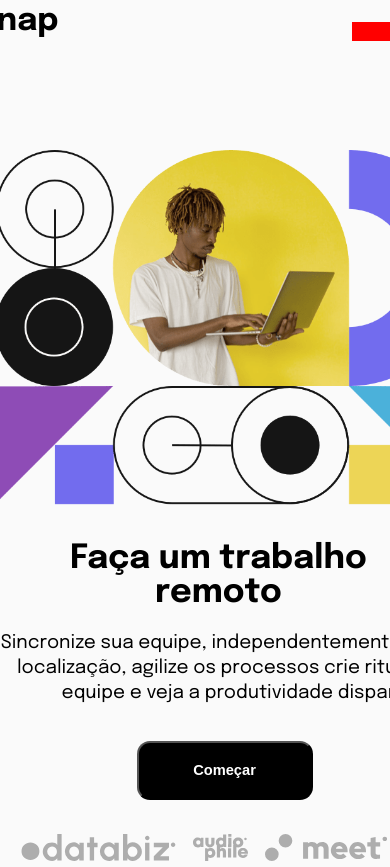
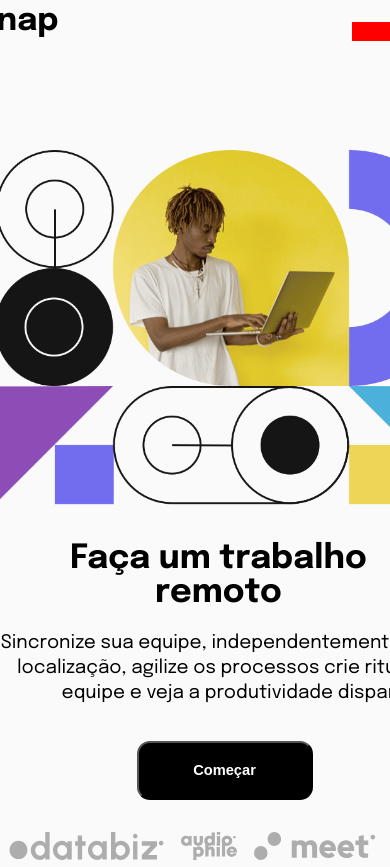
Before and after one commit to Marlondx/Snap, a React (Vite) app in the folder snap/: page / in a window 390 px wide. Shown: the top 867 px of the page. Built offline with nearby package versions, Linux system fonts and the light colour scheme.

Commit message:
snap version 1

```diff
--- a/snap/src/componentes/footer/footercss.css
+++ b/snap/src/componentes/footer/footercss.css
@@ -31,14 +31,14 @@
 
 @media (max-width:600px) {
     .rodape img{
-        margin:-3% 0 0 6%;
+        margin:-4% 0 0 6%;
         height: 1.7em;
 
     }
     .rodape{
         display: flex;
         left: 1%;
-        margin:10% 0 0 1%;
+        margin:10% 0 2% -2%;
         width: 40%;
 }
 }
--- a/snap/src/componentes/paginas/home.css
+++ b/snap/src/componentes/paginas/home.css
@@ -29,6 +29,9 @@
 .dir img{
     width: 55%;
     margin-top: -62%;
+}
+img#mobile{
+  display: none;
 }
 @media (max-width:1600px) {
      img#mobile{
@@ -78,7 +81,7 @@
         position: absolute;
         display: flex;
         width: 40%;
-        margin:-86% 0 0 30%;
+        margin:-92% 0 0 30%;
 
     }
     img#mobile{
```
